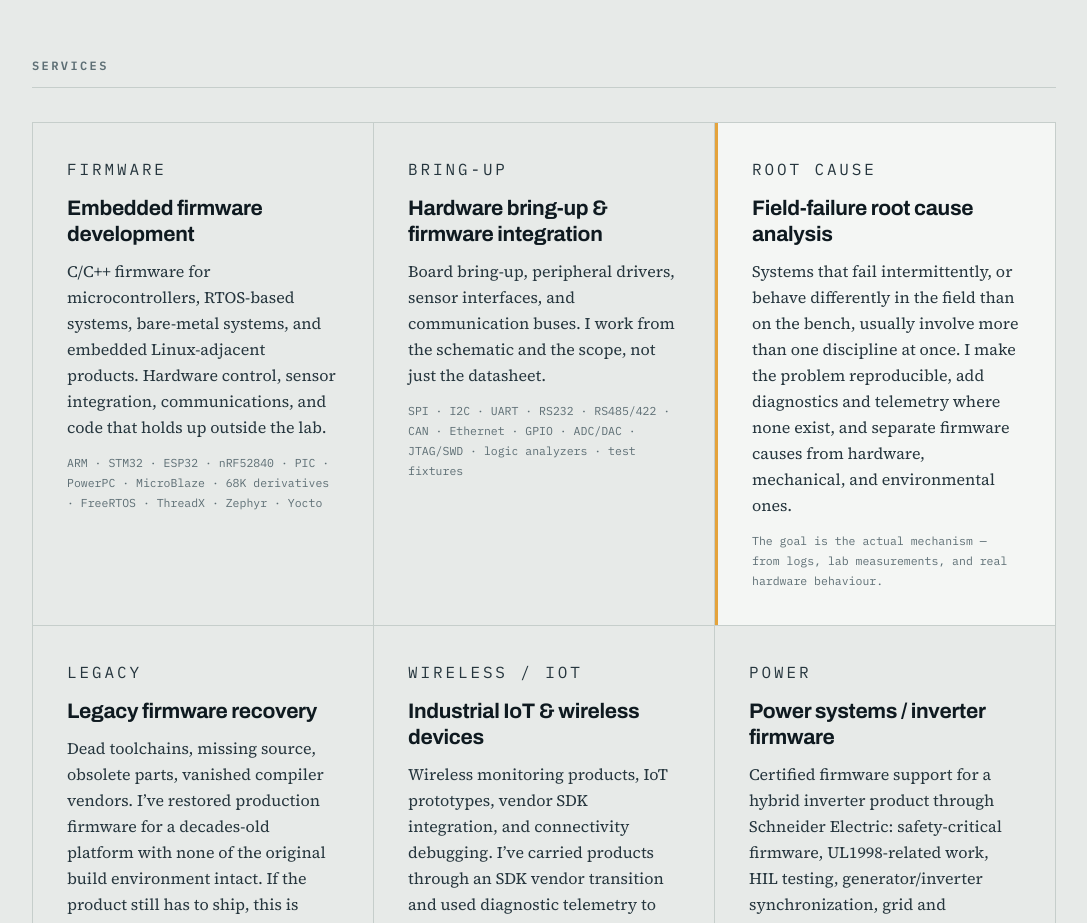
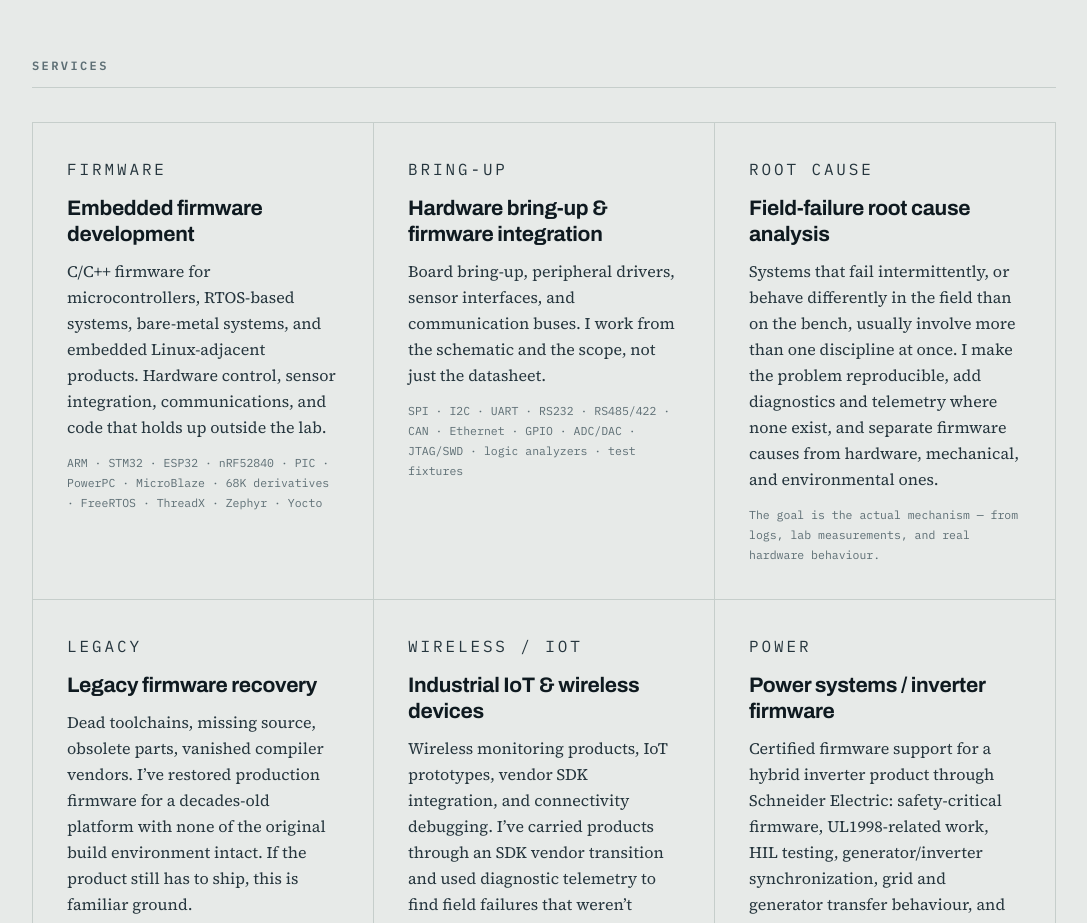
Before and after one commit to hubertbugajski/HBDesignsWebsite, a plain HTML site: page index.html in a window 1280 px wide. Shown: the part 1400-2323 px from the top of the page, without its empty margins (96-1183 px from the left). Drawn offline with Linux system fonts and the light colour scheme.

Commit message:
removed root cause highlighting

```diff
--- a/index.html
+++ b/index.html
@@ -115,7 +115,7 @@
       <p class="spec">SPI · I2C · UART · RS232 · RS485/422 · CAN · Ethernet · GPIO · ADC/DAC · JTAG/SWD · logic analyzers · test fixtures</p>
     </article>
 
-    <article class="svc svc-feature">
+    <article class="svc">
       <p class="kicker">Root cause</p>
       <h3>Field-failure root cause analysis</h3>
       <p>Systems that fail intermittently, or behave differently in the field than on the bench, usually involve more than one discipline at once. I make the problem reproducible, add diagnostics and telemetry where none exist, and separate firmware causes from hardware, mechanical, and environmental ones.</p>
```
